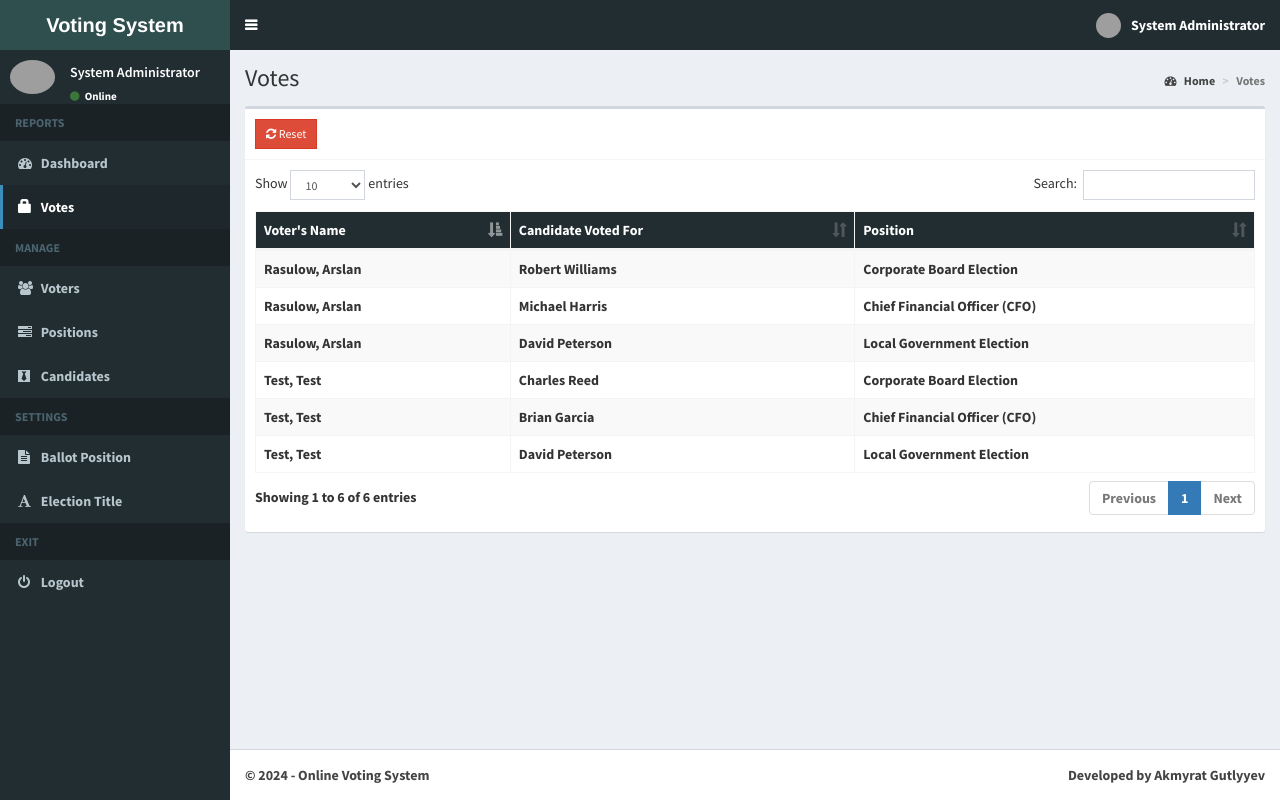
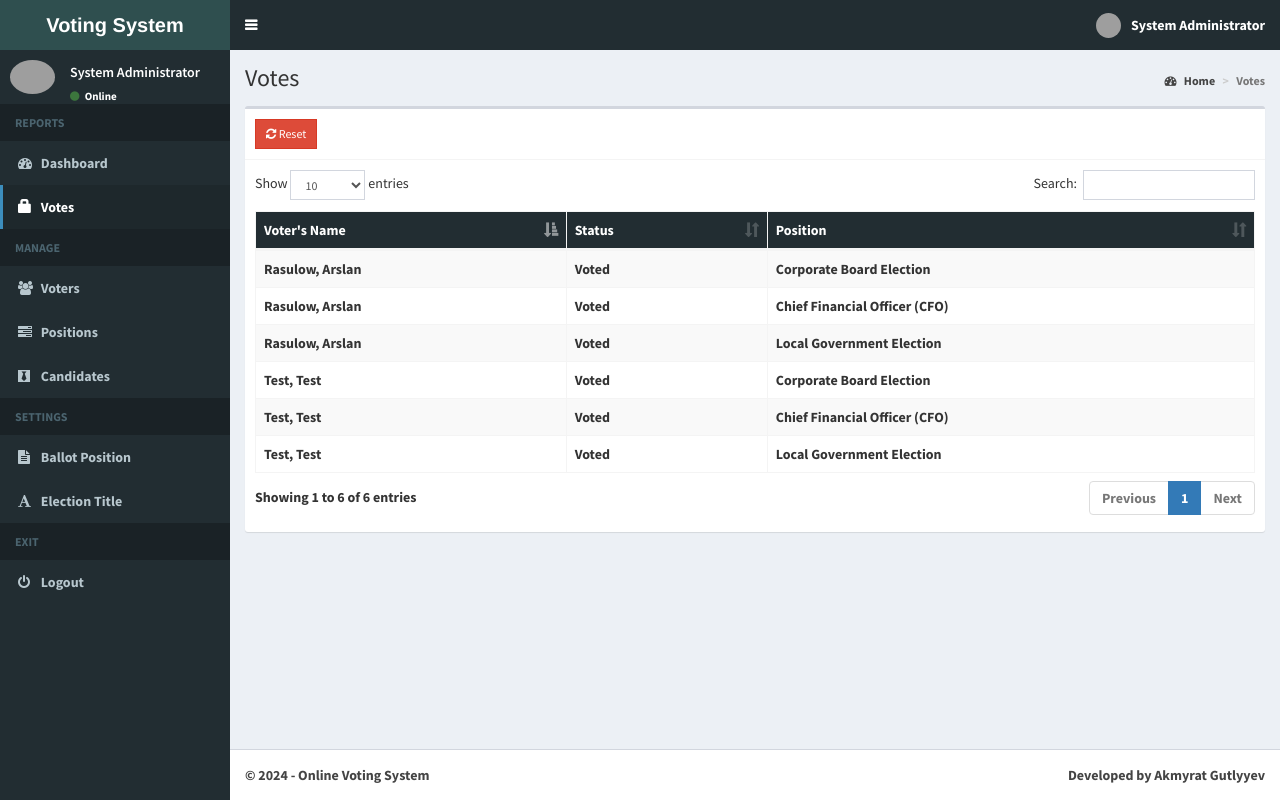
Before and after one commit to rasulow/online_voting_system, a Django app: page /administrator/votes/view in a window 1280 px wide. Run offline with Django 3.2, Linux system fonts and the light colour scheme; a user stored in the database is signed in; data comes from the database, SQL or seed files in the repository; both versions use the stored data as it was after the commit; some libraries are stand-ins or nearby versions; grey boxes are pictures that could not be loaded.

Commit message:
hide votes

```diff
--- a/administrator/templates/admin/votes.html
+++ b/administrator/templates/admin/votes.html
@@ -11,7 +11,7 @@
   <table id="example1" class="table table-bordered table-hover table-striped">
       <thead style="background-color: #222D32; color:white;">
           <th>Voter's Name</th>
-          <th>Candidate Voted For</th>
+          <th>Status</th>
           <th>Position</th>
       </thead>
       <tbody>
@@ -19,14 +19,14 @@
 
     <tr>
       <td>{{ vote.voter }}</td>
-      <td>{{ vote.candidate }}</td>
+      <td>Voted</td>
       <td>{{ vote.position }}</td>
 
 
     </tr>
     {% endfor %}
 
-                            </tbody>
+  </tbody>
   </table>
 </div>
 </div>
```
Also changed, not shown: db.sqlite3.
